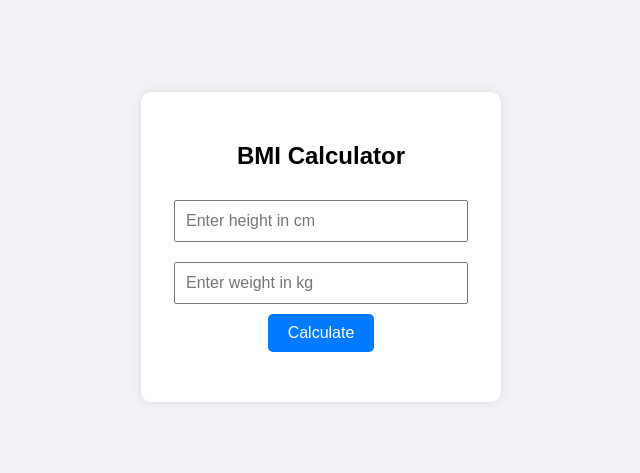
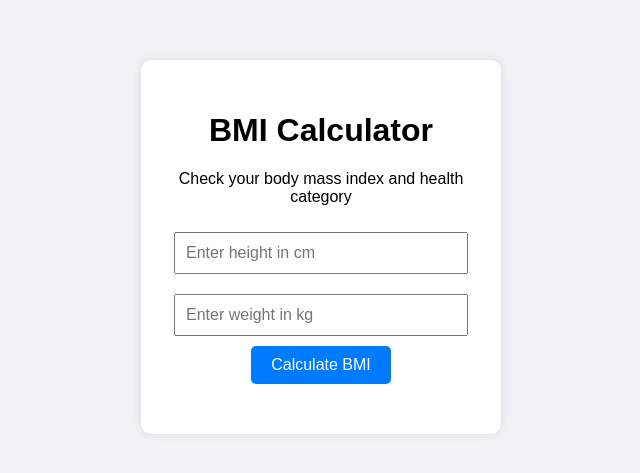
Before and after one commit to Nithishwar3/bmi-calculator, a plain HTML site: page index.html in a window 1280 px wide. Shown: the part 161-634 px from the top of the page, without its empty margins (319-959 px from the left). Drawn offline with Linux system fonts and the light colour scheme.

Commit message:
Update index.html

```diff
--- a/index.html
+++ b/index.html
@@ -3,16 +3,17 @@
 <head>
   <meta charset="UTF-8" />
   <meta name="viewport" content="width=device-width, initial-scale=1.0"/>
-  <title>BMI Calculator</title>
+  <title>Colorful BMI Calculator</title>
   <link rel="stylesheet" href="style.css" />
 </head>
 <body>
 
 <div class="container">
-  <h2>BMI Calculator</h2>
+  <h1>BMI Calculator</h1>
+  <p>Check your body mass index and health category</p>
   <input type="number" id="height" placeholder="Enter height in cm" />
   <input type="number" id="weight" placeholder="Enter weight in kg" />
-  <button onclick="calculateBMI()">Calculate</button>
+  <button onclick="calculateBMI()">Calculate BMI</button>
   <div class="result" id="result"></div>
 </div>
 
```
